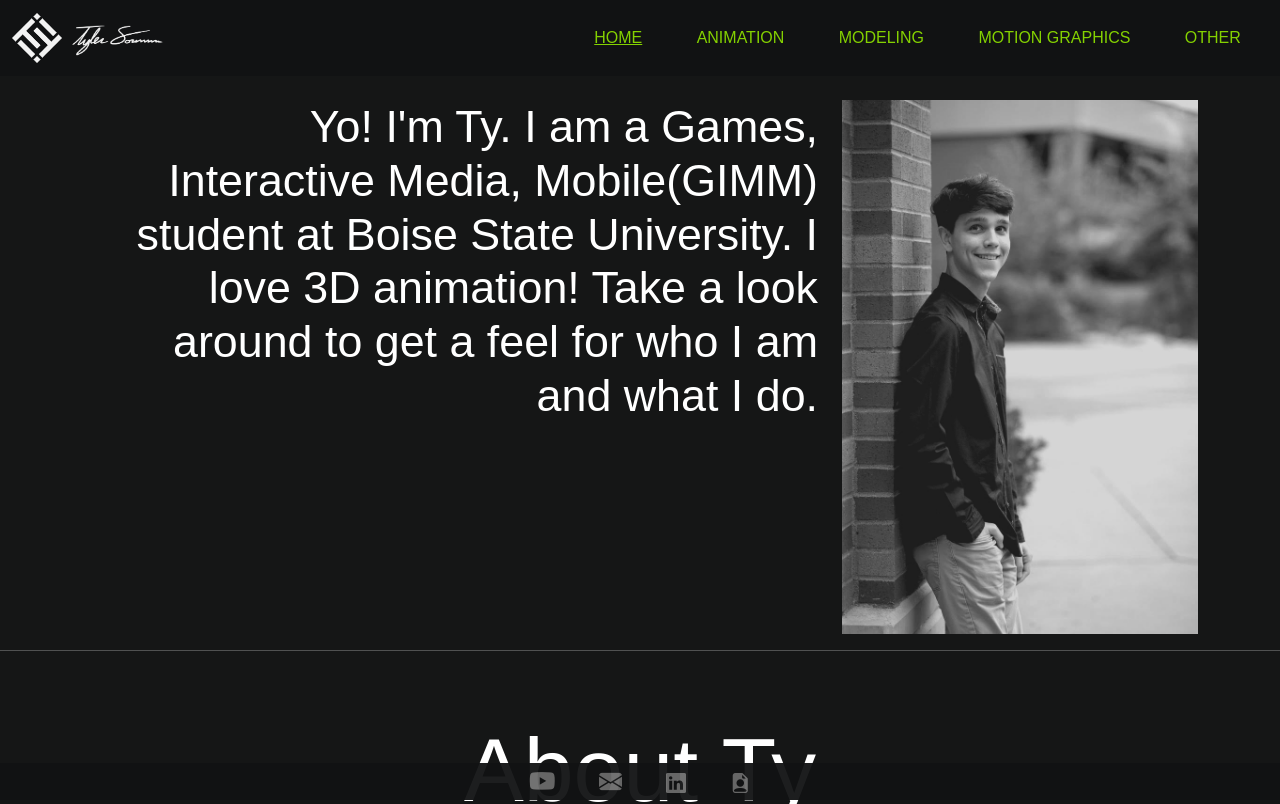
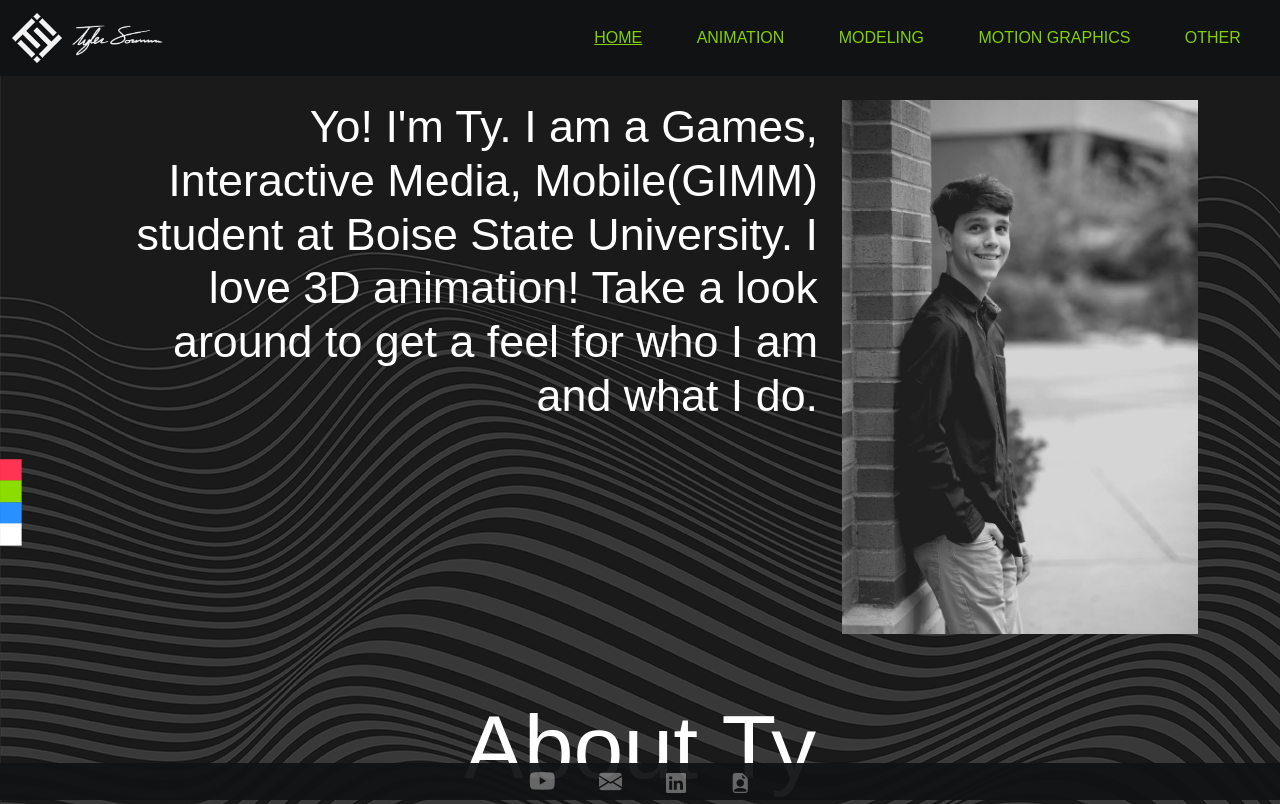
Before and after one commit to stylersen/stylersen.github.io, a plain HTML site: page index.html in a window 1280 px wide. Shown: the top 804 px of the page. Drawn offline with nearby package versions, Linux system fonts and the light colour scheme; a web font is replaced by a local one.

Commit message:
simple background push

```diff
--- a/index.html
+++ b/index.html
@@ -71,8 +71,6 @@ changes made from performance summary:
             </div>
         </div>
 
-        <hr />
-
         <div class="container">
             <div class="row">
                 <div class="col-md-12">
--- a/styles/style.css
+++ b/styles/style.css
@@ -20,7 +20,9 @@ font-weight: 700;
 font-style: normal;*/
 
 body {
-    background-color: #151616;
+    background-image: url("../images/Background.png");
+    background-repeat:no-repeat;
+    background-attachment: fixed;
     color: white;
     overflow-y: scroll;
     overflow-x: hidden;
@@ -102,7 +104,7 @@ body {
     font-weight: 500;
     font-style: normal;
     text-align: center;
-    margin-top: 50px;
+    margin-top: 60px;
 }
 
 .all-about-me {
```
Also changed, not shown: images/Background.png (added).
